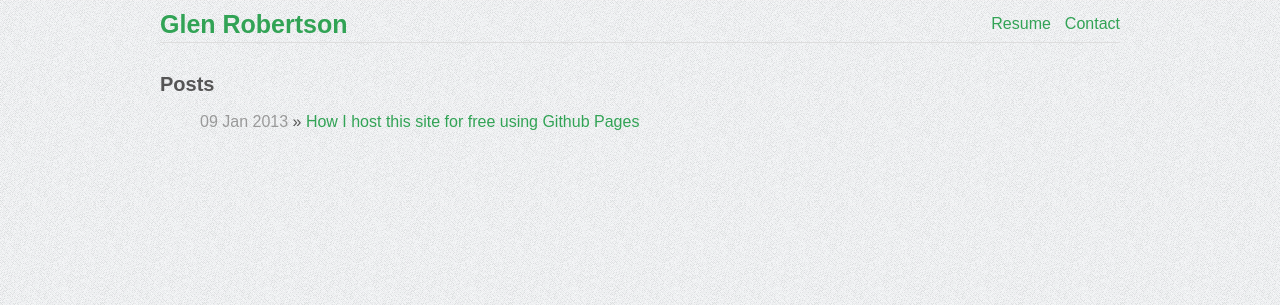
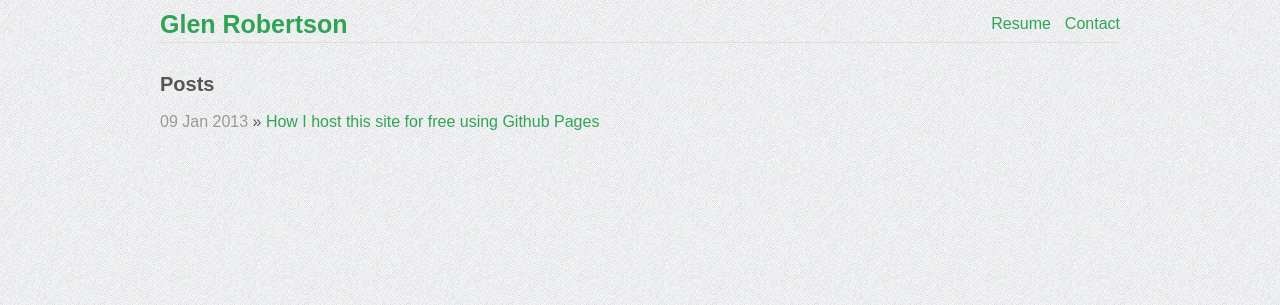
Before and after one commit to glenrobertson/glenrobertson.github.com, a Jekyll site: the page built from index.html, in a window 1280 px wide. Shown: the top 305 px of the page. Built offline with Jekyll 4.4.1, drawn with Linux system fonts in a browser that asks for light colours; Markdown is read by kramdown in place of the engine named in the settings.

Commit message:
CSS tweaks for lists.

```diff
--- a/css/screen.css
+++ b/css/screen.css
@@ -18,6 +18,10 @@ body {
 a {
     color: #31a355;
     text-decoration: none;
+}
+ul {
+    list-style-position: inside;
+    padding: 0;
 }
 a:hover {
     color: #4BB461;
@@ -63,7 +67,6 @@ ul#navigation {
     float: right;
     list-style: none;
     margin: 5px 0;
-    padding: 0;
     text-align: right;
 }
 ul#navigation li {
```
